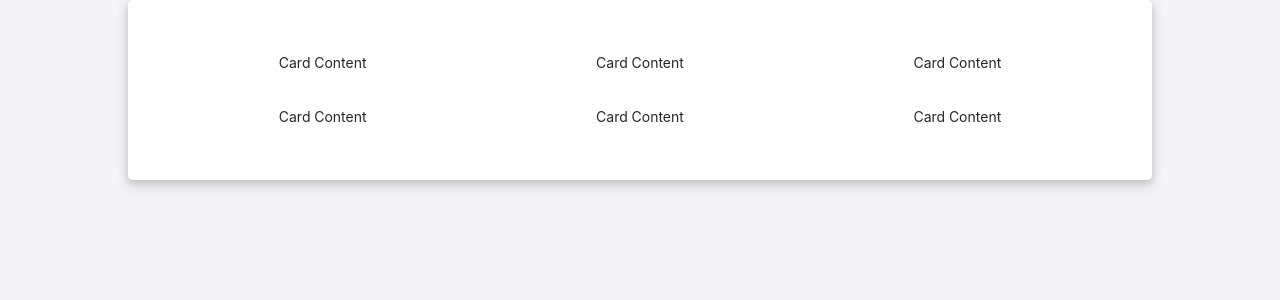
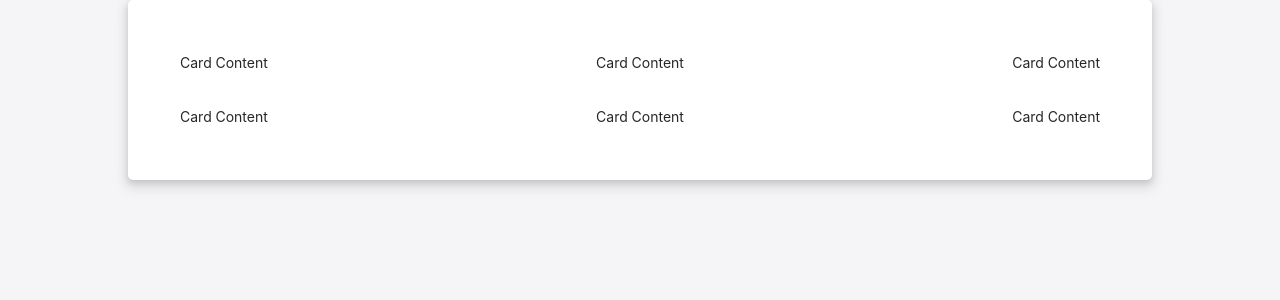
Before and after one commit to MichaelGee/stock-watch, a React (Create React App) app: page / in a window 1280 px wide. Shown: the top 300 px of the page. Built offline with nearby package versions, Linux system fonts and the light colour scheme.

Commit message:
card fixed with flexbox

```diff
--- a/src/components/card.js
+++ b/src/components/card.js
@@ -13,32 +13,36 @@ const BasicCard = () => {
     padding: "12px",
   };
 
-  const ContentContainer = styled.div`
-    display: grid;
-    grid-template-columns: repeat(auto-fit, minmax(300px, 1fr));
-    grid-gap: 0px;
-    @media (max-width: 1214px) {
-      grid-template-columns: repeat(auto-fit, minmax(250px, 1fr));
-    }
-    @media (max-width: 714px) {
-      grid-template-columns: repeat(auto-fit, minmax(130px, 1fr));
-    }
+  const FirstRow = styled.div`
+    display: flex;
+    align-items: center;
+    justify-content: space-between;
+  `;
+  const SecondRow = styled.div`
+    display: flex;
+    align-items: center;
+    justify-content: space-between;
   `;
   const CardContent = styled.div`
     padding: 1rem;
+    display: flex;
+    align-items: center;
+    justify-content: center;
   `;
   return (
     <div>
       <div className='site-card-wrapper'>
         <Card style={card} bordered={false}>
-          <ContentContainer>
+          <FirstRow>
             <CardContent>Card Content</CardContent>
             <CardContent>Card Content</CardContent>
             <CardContent>Card Content</CardContent>
+          </FirstRow>
+          <SecondRow>
             <CardContent>Card Content</CardContent>
             <CardContent>Card Content</CardContent>
             <CardContent>Card Content</CardContent>
-          </ContentContainer>
+          </SecondRow>
         </Card>
       </div>
     </div>
```
Also changed, not shown: 1 other file (tests, documents, lock files or other folders).
